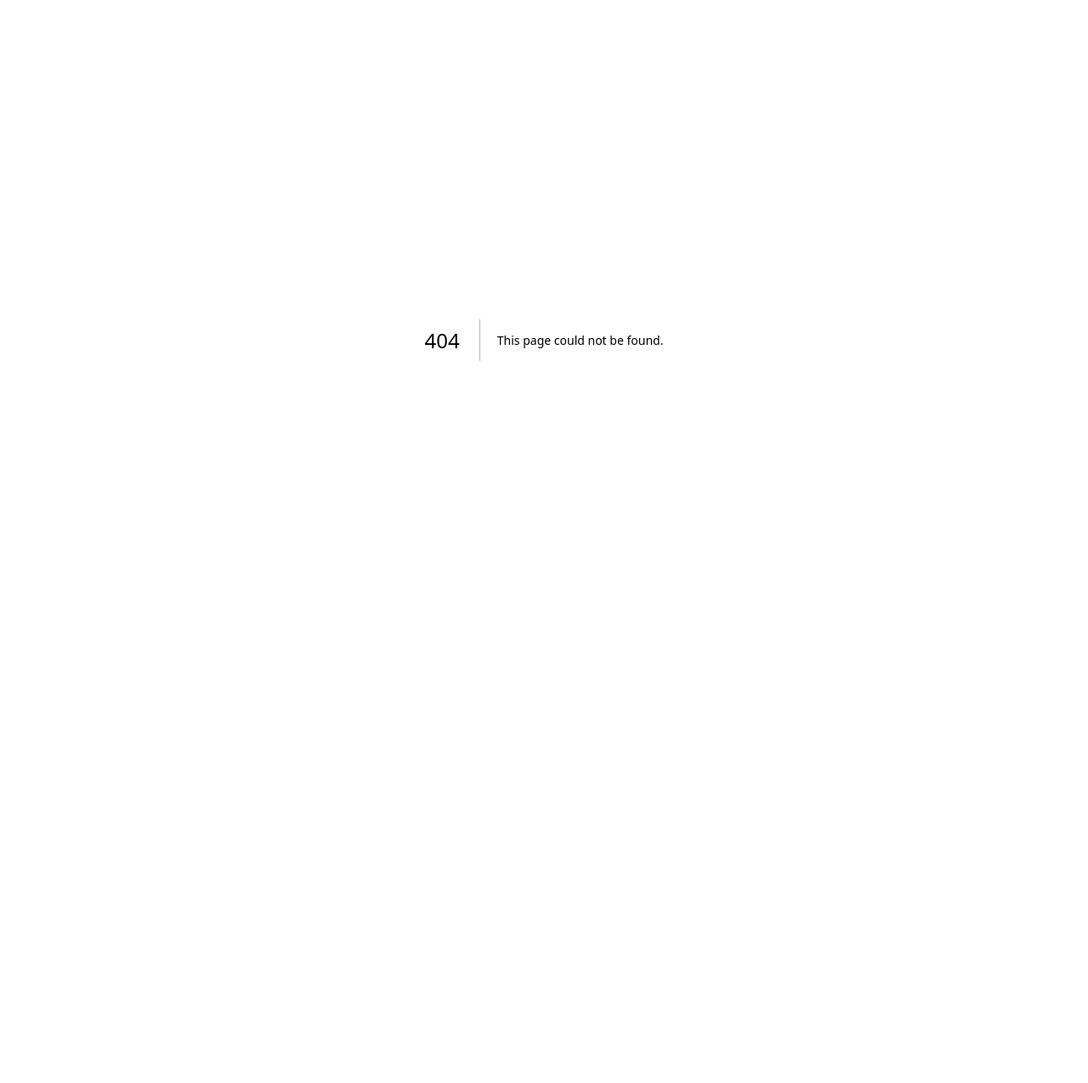
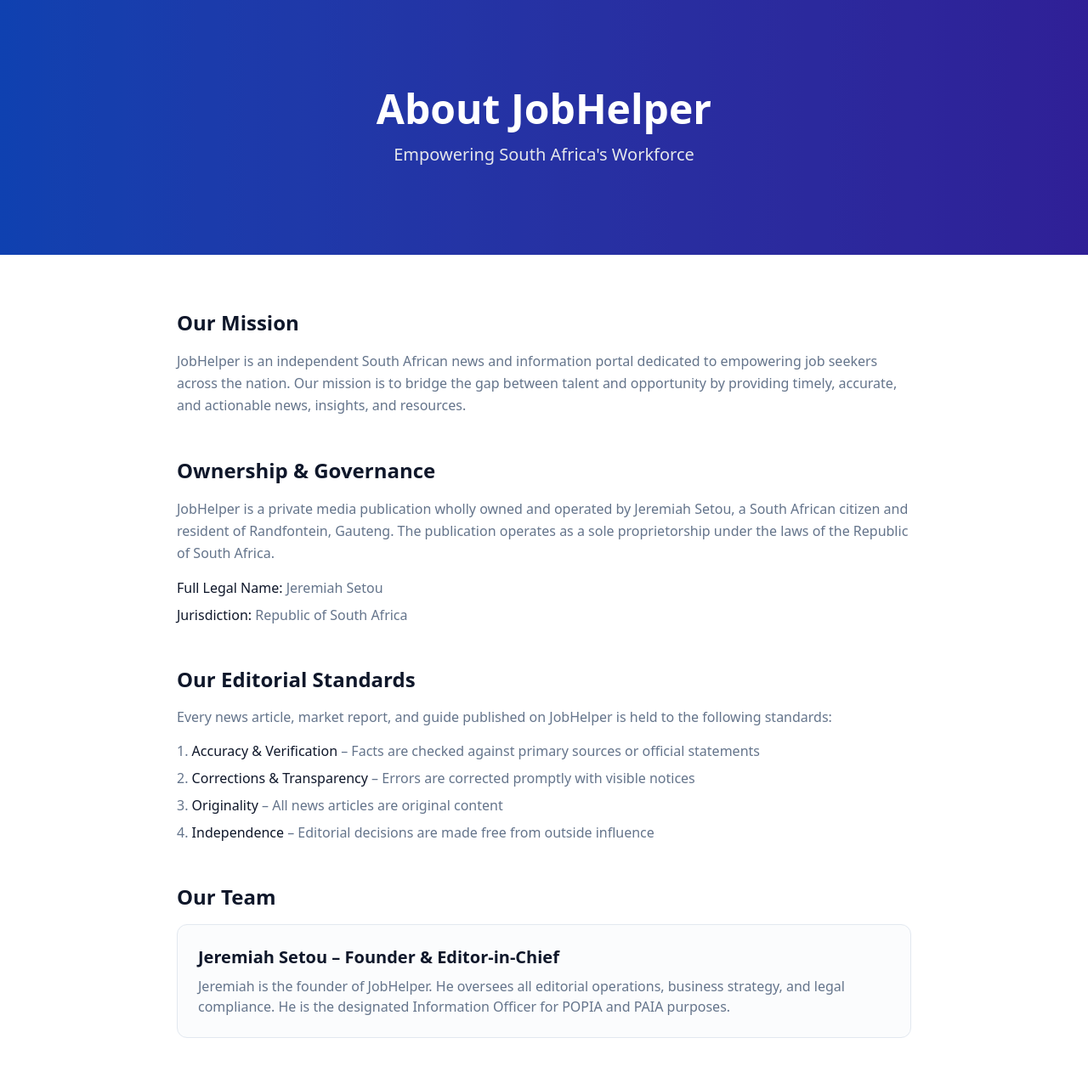
Before and after one commit to jeremiahsetou-ux/job-portal-final, a Next.js app: page /about in a window 1280 px wide. Before the commit this address had no page. Shown: the top 1275 px of the page at 85% size. Before the commit the page ends 800 px from the top, so only its background shows below. Built offline with nearby package versions, Linux system fonts and the light colour scheme.

Commit message:
feat: add About Us page

```diff
--- /dev/null
+++ b/src/app/about/page.tsx
@@ -0,0 +1,117 @@
+import { Mail, Phone, MapPin } from 'lucide-react';
+import { Metadata } from 'next';
+
+export const metadata: Metadata = {
+  title: 'About JobHelper – Empowering South Africa\'s Workforce',
+  description: 'JobHelper is an independent South African news and information portal dedicated to empowering job seekers across the nation.',
+};
+
+export default function AboutPage() {
+  return (
+    <div className="min-h-screen bg-background">
+      {/* Hero Section */}
+      <section className="relative h-[300px] bg-gradient-to-r from-blue-600 to-indigo-700">
+        <div className="absolute inset-0 bg-black/30" />
+        <div className="container mx-auto px-4 h-full flex items-center justify-center relative z-10">
+          <div className="text-center text-white">
+            <h1 className="text-4xl md:text-5xl font-bold mb-4">
+              About JobHelper
+            </h1>
+            <p className="text-xl text-gray-200 max-w-2xl">
+              Empowering South Africa's Workforce
+            </p>
+          </div>
+        </div>
+      </section>
+
+      {/* Content Sections */}
+      <div className="container mx-auto px-4 py-16 max-w-4xl">
+        {/* Our Mission */}
+        <section className="mb-12">
+          <h2 className="text-2xl font-bold mb-4 text-foreground">Our Mission</h2>
+          <p className="text-muted-foreground leading-relaxed">
+            JobHelper is an independent South African news and information portal dedicated to empowering job seekers across the nation. Our mission is to bridge the gap between talent and opportunity by providing timely, accurate, and actionable news, insights, and resources.
+          </p>
+        </section>
+
+        {/* Ownership & Governance */}
+        <section className="mb-12">
+          <h2 className="text-2xl font-bold mb-4 text-foreground">Ownership & Governance</h2>
+          <p className="text-muted-foreground leading-relaxed mb-4">
+            JobHelper is a private media publication wholly owned and operated by Jeremiah Setou, a South African citizen and resident of Randfontein, Gauteng. The publication operates as a sole proprietorship under the laws of the Republic of South Africa.
+          </p>
+          <ul className="space-y-2 text-muted-foreground">
+            <li><span className="font-medium text-foreground">Full Legal Name:</span> Jeremiah Setou</li>
+            <li><span className="font-medium text-foreground">Jurisdiction:</span> Republic of South Africa</li>
+          </ul>
+        </section>
+
+        {/* Our Editorial Standards */}
+        <section className="mb-12">
+          <h2 className="text-2xl font-bold mb-4 text-foreground">Our Editorial Standards</h2>
+          <p className="text-muted-foreground mb-4">Every news article, market report, and guide published on JobHelper is held to the following standards:</p>
+          <ol className="list-decimal list-inside space-y-2 text-muted-foreground">
+            <li><span className="font-medium text-foreground">Accuracy & Verification</span> – Facts are checked against primary sources or official statements</li>
+            <li><span className="font-medium text-foreground">Corrections & Transparency</span> – Errors are corrected promptly with visible notices</li>
+            <li><span className="font-medium text-foreground">Originality</span> – All news articles are original content</li>
+            <li><span className="font-medium text-foreground">Independence</span> – Editorial decisions are made free from outside influence</li>
+          </ol>
+        </section>
+
+        {/* Our Team */}
+        <section className="mb-12">
+          <h2 className="text-2xl font-bold mb-4 text-foreground">Our Team</h2>
+          <div className="bg-muted/30 rounded-xl p-6 border">
+            <h3 className="text-xl font-semibold mb-2">Jeremiah Setou – Founder & Editor-in-Chief</h3>
+            <p className="text-muted-foreground">
+              Jeremiah is the founder of JobHelper. He oversees all editorial operations, business strategy, and legal compliance. He is the designated Information Officer for POPIA and PAIA purposes.
+            </p>
+          </div>
+        </section>
+
+        {/* Legal Compliance */}
+        <section className="mb-12">
+          <h2 className="text-2xl font-bold mb-4 text-foreground">Legal Compliance</h2>
+          <p className="text-muted-foreground mb-4">JobHelper is fully committed to complying with South African laws including:</p>
+          <ul className="grid md:grid-cols-2 gap-2 text-muted-foreground">
+            <li>• Protection of Personal Information Act (POPIA)</li>
+            <li>• Promotion of Access to Information Act (PAIA)</li>
+            <li>• Electronic Communications and Transactions (ECT) Act</li>
+            <li>• Consumer Protection Act (CPA)</li>
+          </ul>
+          <div className="mt-4 p-4 bg-muted/30 rounded-lg border">
+            <p className="text-foreground"><span className="font-medium">Information Officer:</span> Jeremiah Setou – info@jobhelper.co.za</p>
+          </div>
+        </section>
+
+        {/* Contact Information */}
+        <section className="mb-12">
+          <h2 className="text-2xl font-bold mb-4 text-foreground">Contact Information</h2>
+          <div className="grid md:grid-cols-3 gap-6">
+            <div className="flex items-start gap-3">
+              <MapPin className="w-5 h-5 text-primary mt-1" />
+              <div>
+                <p className="font-medium text-foreground">Physical Address</p>
+                <p className="text-sm text-muted-foreground">8128 Mahlangu Street, Mohlakeng, Randfontein, 1759, South Africa</p>
+              </div>
+            </div>
+            <div className="flex items-start gap-3">
+              <Mail className="w-5 h-5 text-primary mt-1" />
+              <div>
+                <p className="font-medium text-foreground">Email</p>
+                <p className="text-sm text-muted-foreground">info@jobhelper.co.za</p>
+              </div>
+            </div>
+            <div className="flex items-start gap-3">
+              <Phone className="w-5 h-5 text-primary mt-1" />
+              <div>
+                <p className="font-medium text-foreground">Phone</p>
+                <p className="text-sm text-muted-foreground">069 708 6808</p>
+              </div>
+            </div>
+          </div>
+        </section>
+      </div>
+    </div>
+  );
+}
```
